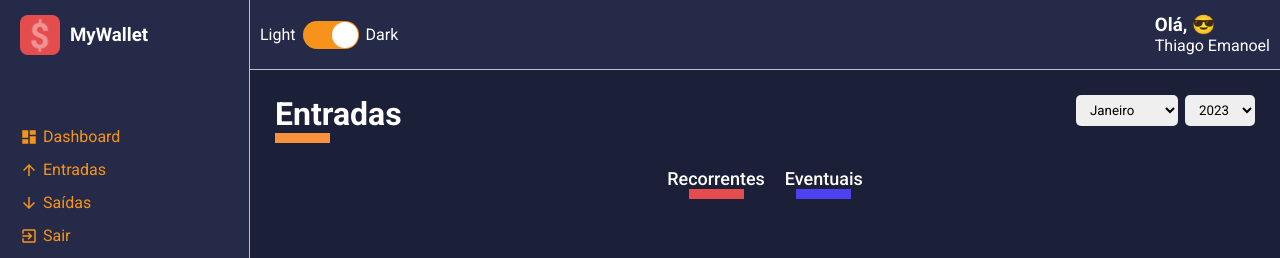
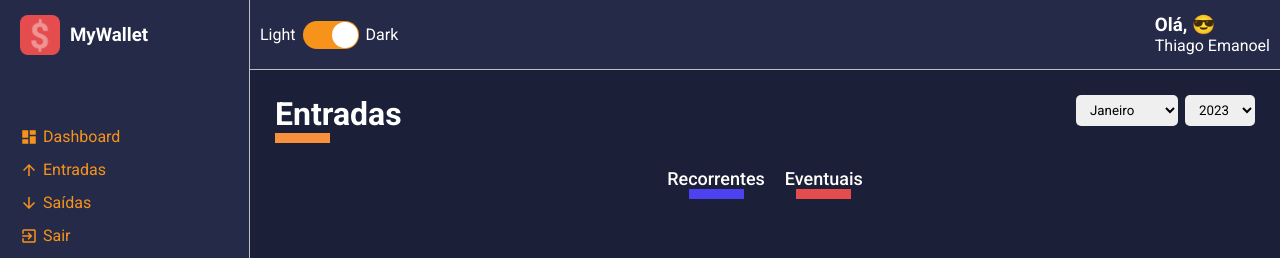
Before and after one commit to thiagoemanoel98/my-wallet-dashboard, a React (Create React App) app: page /list/entry-balance in a window 1280 px wide. Shown: the top 258 px of the page. Built offline with nearby package versions, Linux system fonts and the light colour scheme.

Commit message:
✨ Filtro recorrentes e eventuais

```diff
--- a/src/pages/List/index.tsx
+++ b/src/pages/List/index.tsx
@@ -1,5 +1,5 @@
 import React, { useEffect, useMemo, useState } from "react";
-import { v4 as uuid } from 'uuid';
+import { v4 as uuid } from "uuid";
 import { useParams } from "react-router-dom";
 import ContentHeader from "../../components/ContentHeader";
 import HistoryFinanceCardProps from "../../components/HistoryFinanceCard";
@@ -31,6 +31,10 @@ const List: React.FC = () => {
   const [yearSelected, setYearSelected] = useState<string>(
     String(new Date().getFullYear())
   );
+  const [selectedFrequency, setSelectedFrequency] = useState([
+    "recorrente",
+    "eventual",
+  ]);
 
   const EntryStyle = useMemo(() => {
     return type === "entry-balance"
@@ -73,13 +77,31 @@ const List: React.FC = () => {
     });
   }, []);
 
+  const handleFrequencyClick = (frequency: string) => {
+    const alreadySelected = selectedFrequency.findIndex(
+      (item) => item === frequency
+    );
+
+    if (alreadySelected >= 0) {
+      const filtered = selectedFrequency.filter((item) => item !== frequency);
+      setSelectedFrequency(filtered);
+    } else {
+      console.log("Foi Selecionado agr");
+      setSelectedFrequency((prev) => [...prev, frequency]);
+    }
+  };
+
   useEffect(() => {
     const filteredData = ListData.filter((item) => {
       const date = new Date(item.date);
       const month = String(date.getMonth() + 1);
       const year = String(date.getFullYear());
 
-      return month === monthSelected && year === yearSelected;
+      return (
+        month === monthSelected &&
+        year === yearSelected &&
+        selectedFrequency.includes(item.frequency)
+      );
     });
 
     const formattedData = filteredData.map((item) => {
@@ -94,7 +116,7 @@ const List: React.FC = () => {
     });
 
     setData(formattedData);
-  }, [ListData, monthSelected, yearSelected, data.length]);
+  }, [ListData, monthSelected, yearSelected, data.length, selectedFrequency]);
 
   return (
     <S.Container>
@@ -112,10 +134,22 @@ const List: React.FC = () => {
       </ContentHeader>
 
       <S.Filters>
-        <button type="button" className="tag-filter tag-filter-recurrent">
+        <button
+          type="button"
+          className={`tag-filter tag-filter-recurrent ${
+            selectedFrequency.includes("recorrente") && "tag-actived"
+          }`}
+          onClick={() => handleFrequencyClick("recorrente")}
+        >
           Recorrentes
         </button>
-        <button type="button" className="tag-filter tag-filter-eventual">
+        <button
+          type="button"
+          className={`tag-filter tag-filter-eventual ${
+            selectedFrequency.includes("eventual") && "tag-actived"
+          }`}
+          onClick={() => handleFrequencyClick("eventual")}
+        >
           Eventuais
         </button>
       </S.Filters>
--- a/src/pages/List/styles.ts
+++ b/src/pages/List/styles.ts
@@ -19,6 +19,7 @@ export const Filters = styled.div`
     margin: 0 10px;
 
     transition: opacity 0.3s;
+    opacity: .4;
     &:hover {
       opacity: 0.7;
     }
@@ -28,7 +29,7 @@ export const Filters = styled.div`
     display: block;
     width: 55px;
     margin: 0 auto;
-    border-bottom: 10px solid ${(props) => props.theme.colors.warning};
+    border-bottom: 10px solid ${(props) => props.theme.colors.success};
   }
 
   .tag-filter-eventual::after {
@@ -36,6 +37,10 @@ export const Filters = styled.div`
     display: block;
     width: 55px;
     margin: 0 auto;
-    border-bottom: 10px solid ${(props) => props.theme.colors.success};
+    border-bottom: 10px solid ${(props) => props.theme.colors.warning};
+  }
+
+  .tag-actived {
+    opacity: 1;
   }
 `;
```
